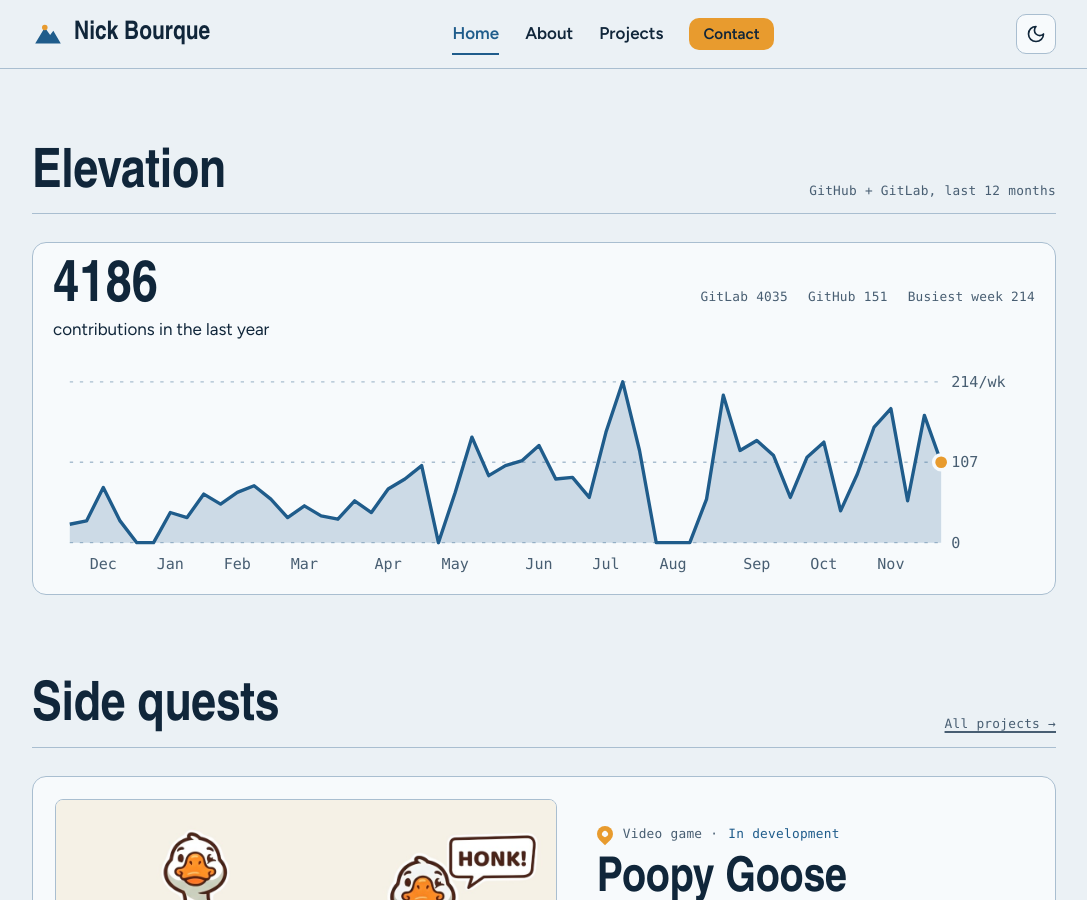
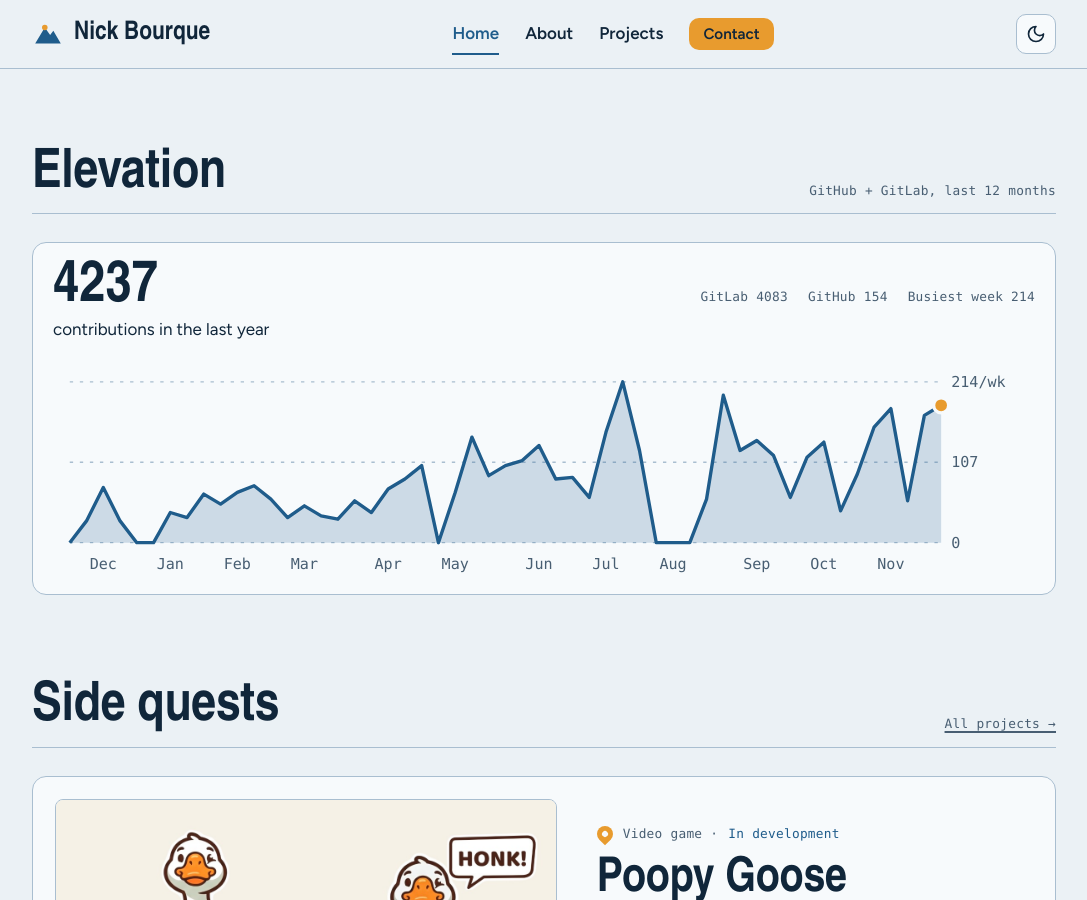
Before and after one commit to NickBourque/NickBourque.github.io, a Jekyll site: the page built from index.html, in a window 1280 px wide and 900 px high, scrolled down 1638 px. Shown: the whole window, without its empty margins (96-1183 px from the left). Built offline with Jekyll 4.4.1, drawn with Linux system fonts in a browser that asks for light colours; some web fonts are replaced.

Commit message:
chore: refresh contributions data

```diff
--- a/_data/contributions.json
+++ b/_data/contributions.json
@@ -1,9 +1,9 @@
 {
-  "generated": "2026-11-26",
+  "generated": "2026-11-27",
   "totals": {
-    "github": 151,
-    "gitlab": 4035,
-    "combined": 4186
+    "github": 154,
+    "gitlab": 4083,
+    "combined": 4237
   },
   "max": 214,
   "weeks": [
@@ -11,8 +11,8 @@
       "weekStart": "2025-11-23",
       "monthLabel": "",
       "gh": 0,
-      "gl": 25,
-      "total": 25,
+      "gl": 2,
+      "total": 2,
       "level": 1
     },
     {
@@ -426,10 +426,10 @@
     {
       "weekStart": "2026-11-22",
       "monthLabel": "",
-      "gh": 10,
-      "gl": 99,
-      "total": 109,
-      "level": 3
+      "gh": 13,
+      "gl": 170,
+      "total": 183,
+      "level": 4
     }
   ]
 }
```
